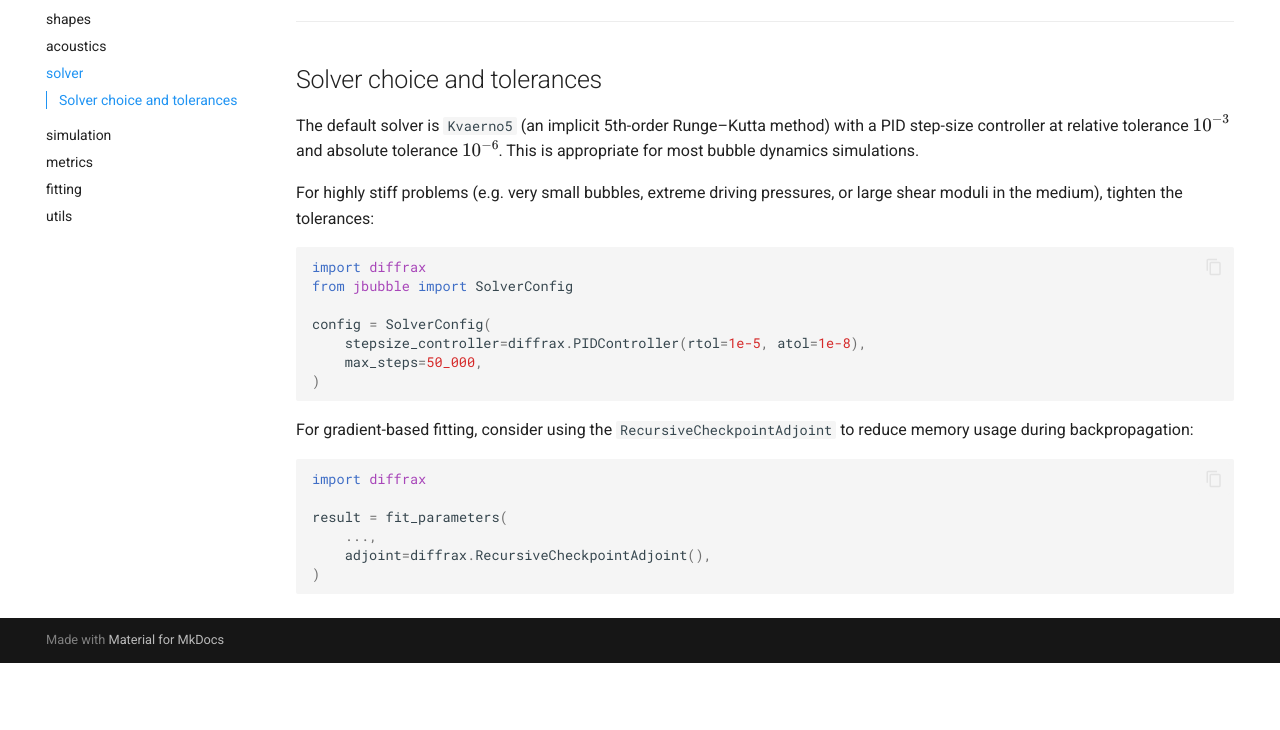
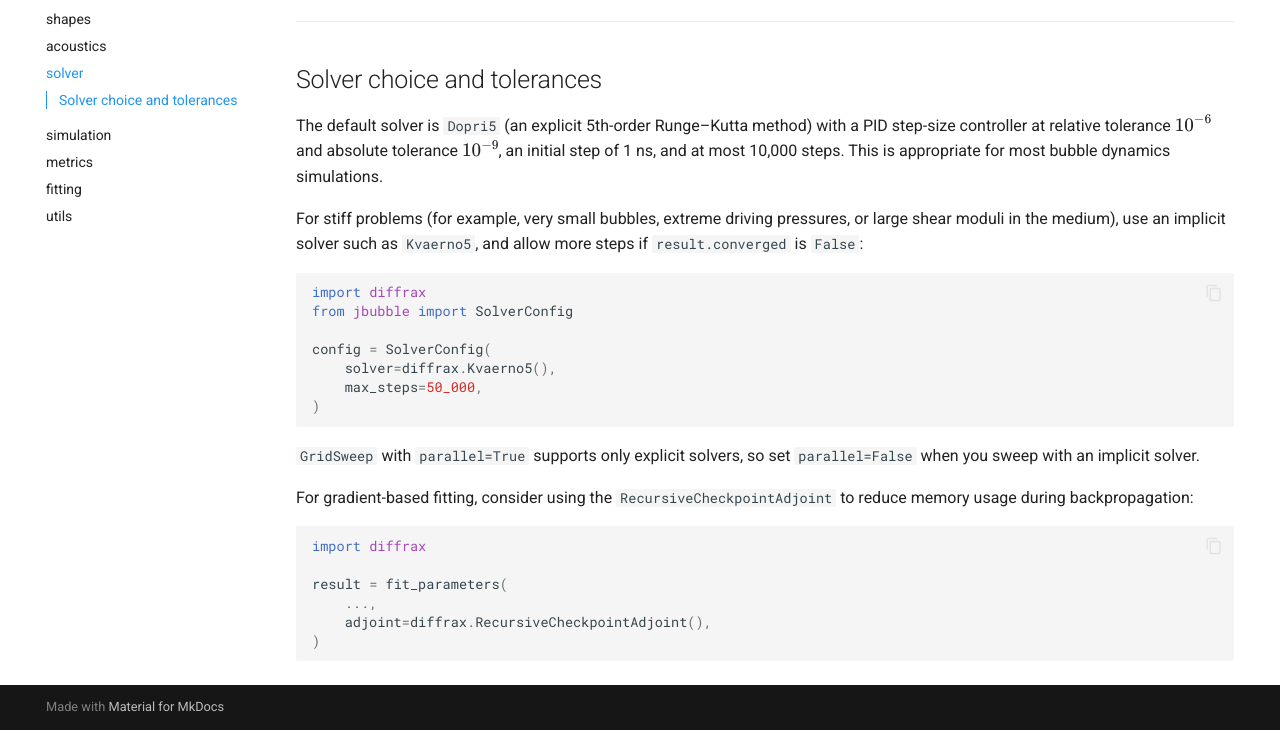
Before and after one commit to imperial-nsb/jbubble, an MkDocs documentation site: the page built from docs/api/solver.md, in a window 1280 px wide and 900 px high, scrolled down 551 px, cut to the strip 170-900 px from the top of the window. Built offline with MkDocs 1.6.1 and Material for MkDocs 9.7.7, drawn with Linux system fonts in a browser that asks for light colours; comment, search, counter and statistics services are not loaded; before the commit the page ends 1384 px from its top, so only the background shows below that.

Commit message:
docs: describe Dopri5 as the default solver
The solver API page and the solve_eom docstring still named Kvaerno5 as
the default with rtol=1e-3 and atol=1e-6, and the SolverConfig docstring
named a nonexistent `Dopri()` with other wrong defaults. The actual
default is Dopri5 with PIDController(rtol=1e-6, atol=1e-9), dt0=1e-9,
and max_steps=10_000. The fit_parameters docstring named Tsit5 and
50 000 steps; its default is Dopri5 with 10 000 steps.

The page's advice for stiff problems loosened the tolerances below the
defaults. It now suggests Kvaerno5 with more steps, and notes that a
parallel GridSweep supports only explicit solvers.

Only docstrings and docs change; library behaviour is the same.

````diff
--- a/docs/api/solver.md
+++ b/docs/api/solver.md
@@ -18,19 +18,21 @@ from jbubble import solve_eom, SaveSpec, SolverConfig
 
 ## Solver choice and tolerances
 
-The default solver is `Kvaerno5` (an implicit 5th-order Runge–Kutta method) with a PID step-size controller at relative tolerance $10^{-3}$ and absolute tolerance $10^{-6}$. This is appropriate for most bubble dynamics simulations.
+The default solver is `Dopri5` (an explicit 5th-order Runge–Kutta method) with a PID step-size controller at relative tolerance $10^{-6}$ and absolute tolerance $10^{-9}$, an initial step of 1 ns, and at most 10,000 steps. This is appropriate for most bubble dynamics simulations.
 
-For highly stiff problems (e.g. very small bubbles, extreme driving pressures, or large shear moduli in the medium), tighten the tolerances:
+For stiff problems (for example, very small bubbles, extreme driving pressures, or large shear moduli in the medium), use an implicit solver such as `Kvaerno5`, and allow more steps if `result.converged` is `False`:
 
 ```python
 import diffrax
 from jbubble import SolverConfig
 
 config = SolverConfig(
-    stepsize_controller=diffrax.PIDController(rtol=1e-5, atol=1e-8),
+    solver=diffrax.Kvaerno5(),
     max_steps=50_000,
 )
 ```
+
+`GridSweep` with `parallel=True` supports only explicit solvers, so set `parallel=False` when you sweep with an implicit solver.
 
 For gradient-based fitting, consider using the `RecursiveCheckpointAdjoint` to reduce memory usage during backpropagation:
 
````
Also changed, not shown: 2 other files.
